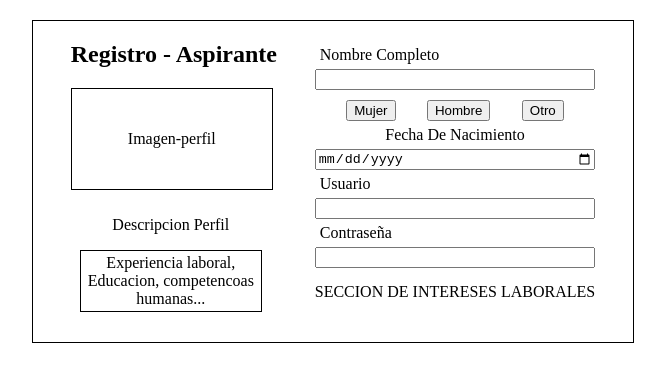
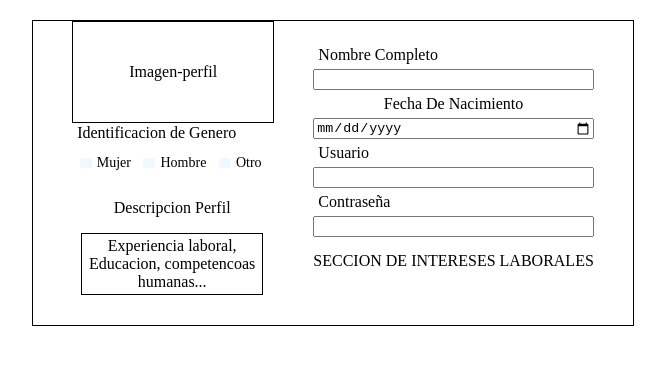
Before and after one commit to jmoc3/Tindem, a website built with Vite: page src/views/registerViews/registerAplicants/index.html in a window 1280 px wide. Shown: the whole page, without its empty margins (307-972 px from the left). Built offline with nearby package versions, Linux system fonts and the light colour scheme.

Commit message:
cambios en estructura de index js en el registro de aplicantes para que el diseño sea como el de figma

```diff
--- a/src/views/registerViews/registerAplicants/index.js
+++ b/src/views/registerViews/registerAplicants/index.js
@@ -8,10 +8,7 @@ export function register() {
     rigth.className = "rigth"
     divPadre.appendChild(rigth)
 
-    //Registro
-    const h2 = document.createElement("h2")
-    left.appendChild(h2)
-    h2.textContent = "Registro - Aspirante"
+
 
     //imagen
     const divImg = document.createElement("div")
@@ -19,20 +16,7 @@ export function register() {
     divImg.textContent="Imagen-perfil"
     divImg.className = "img"
 
-    //Perfil
-    const perfil = document.createElement("div")
-    perfil.className = "conPerfil"
-    left.appendChild(perfil)
-    const p = document.createElement("p")
-    p.textContent="Descripcion Perfil"
-    perfil.appendChild(p)
-    const pPerfil = document.createElement("p")
-    pPerfil.className = "pPerfil"
-    pPerfil.textContent = "Experiencia laboral, Educacion, competencoas humanas..."
-    const divPerfil = document.createElement("div")
-    divPerfil.className = "divPerfil"
-    divPerfil.appendChild(pPerfil)
-    perfil.appendChild(divPerfil)
+
 
     //formulario
     const form = document.createElement("form")
@@ -45,20 +29,8 @@ export function register() {
     const inputNom = document.createElement("input")
     form.appendChild(inputNom)
 
-    //botones
-    const btn = document.createElement("div")
-    form.appendChild(btn)
-    btn.className ="btns"
-    const  btnWomen = document.createElement("button")
-    btn.appendChild(btnWomen)
-    btnWomen.className ="btnW"
-    btnWomen.textContent = "Mujer"
-    const  btnMen = document.createElement("button")
-    btn.appendChild(btnMen)
-    btnMen.textContent = "Hombre"
-    const  btnOtro = document.createElement("button")
-    btn.appendChild(btnOtro)
-    btnOtro.textContent = "Otro"
+
+
 
     //cumpleaños
     const pBirth = document.createElement("label")
@@ -84,6 +56,77 @@ export function register() {
     form.appendChild(inputPassword)
     inputPassword.type ="password"
 
+    // aca empieza la parte de pao
+
+     //botones
+    const labelBtn = document.createElement("label")
+    labelBtn.className = "titleGender"
+    left.appendChild(labelBtn)
+    labelBtn.textContent = "Identificacion de Genero"
+
+    const btn = document.createElement("div")
+    left.appendChild(btn)
+    btn.className ="btns"
+   //mujer
+    const contentWoman = document.createElement("div")
+    btn.appendChild(contentWoman)
+    contentWoman.className = "contentWoman"
+
+    const  btnWoman = document.createElement("button")
+    contentWoman.appendChild(btnWoman)
+    btnWoman.className ="btnGender"
+
+    const textWoman = document.createElement("label")
+    textWoman.textContent = "Mujer"
+    contentWoman.appendChild(textWoman)
+    textWoman.className = "labelGender"
+
+    //hombre
+
+    const contentMen = document.createElement("div")
+    btn.appendChild(contentMen)
+    contentMen.className = "contentMen"
+
+    const  btnMen = document.createElement("button")
+    contentMen.appendChild(btnMen)
+    btnMen.className ="btnGender"
+
+    const textMen = document.createElement("label")
+    textMen.textContent = "Hombre"
+    contentMen.appendChild(textMen)
+    textMen.className = "labelGender"
+
+    //otro
+
+    const contentOtro = document.createElement("div")
+    btn.appendChild(contentOtro)
+    contentOtro.className = "contentOtro"
+
+    const btnOtro = document.createElement("button")
+    contentOtro.appendChild(btnOtro)
+    btnOtro.className = "btnGender"
+
+    const textOtro = document.createElement("label")
+    textOtro.textContent = "Otro"
+    contentOtro.appendChild(textOtro)
+    textOtro.className = "labelGender"
+
+
+     //Perfil
+     const perfil = document.createElement("div")
+     perfil.className = "conPerfil"
+     left.appendChild(perfil)
+     const p = document.createElement("p")
+     p.textContent="Descripcion Perfil"
+     perfil.appendChild(p)
+     const pPerfil = document.createElement("p")
+     pPerfil.className = "pPerfil"
+     pPerfil.textContent = "Experiencia laboral, Educacion, competencoas humanas..."
+     const divPerfil = document.createElement("div")
+     divPerfil.className = "divPerfil"
+     divPerfil.appendChild(pPerfil)
+     perfil.appendChild(divPerfil)
+
     //intereses
     const divInteres =  document.createElement("div")
     rigth.appendChild(divInteres)
--- a/src/views/registerViews/registerAplicants/style.css
+++ b/src/views/registerViews/registerAplicants/style.css
@@ -133,3 +133,27 @@ label{
     cursor:pointer;
     margin-top: 15px ;
 }
+
+.titleGender{
+    font-style: normal;
+    font-weight: 500;
+    font-size: 16px;
+    line-height: 20px;
+}
+
+.labelGender{
+    font-weight: 500;
+    font-size: 14px;
+    line-height: 20px;
+
+}
+
+.btnGender{
+
+    height: 10px;
+    border-radius: 2px;
+    border: 1px;
+    background-color: aliceblue;
+    border-color: red;
+
+}
```
Also changed, not shown: src/views/mainView/Aspirante/mainAspirante.html (+3 -3 lines), src/views/mainView/empresa/company.html (+3 -3 lines), src/views/profileView/mainProfile.html (+4 -4 lines), src/views/profileView/perfilAspirante.html (+4 -4 lines).
